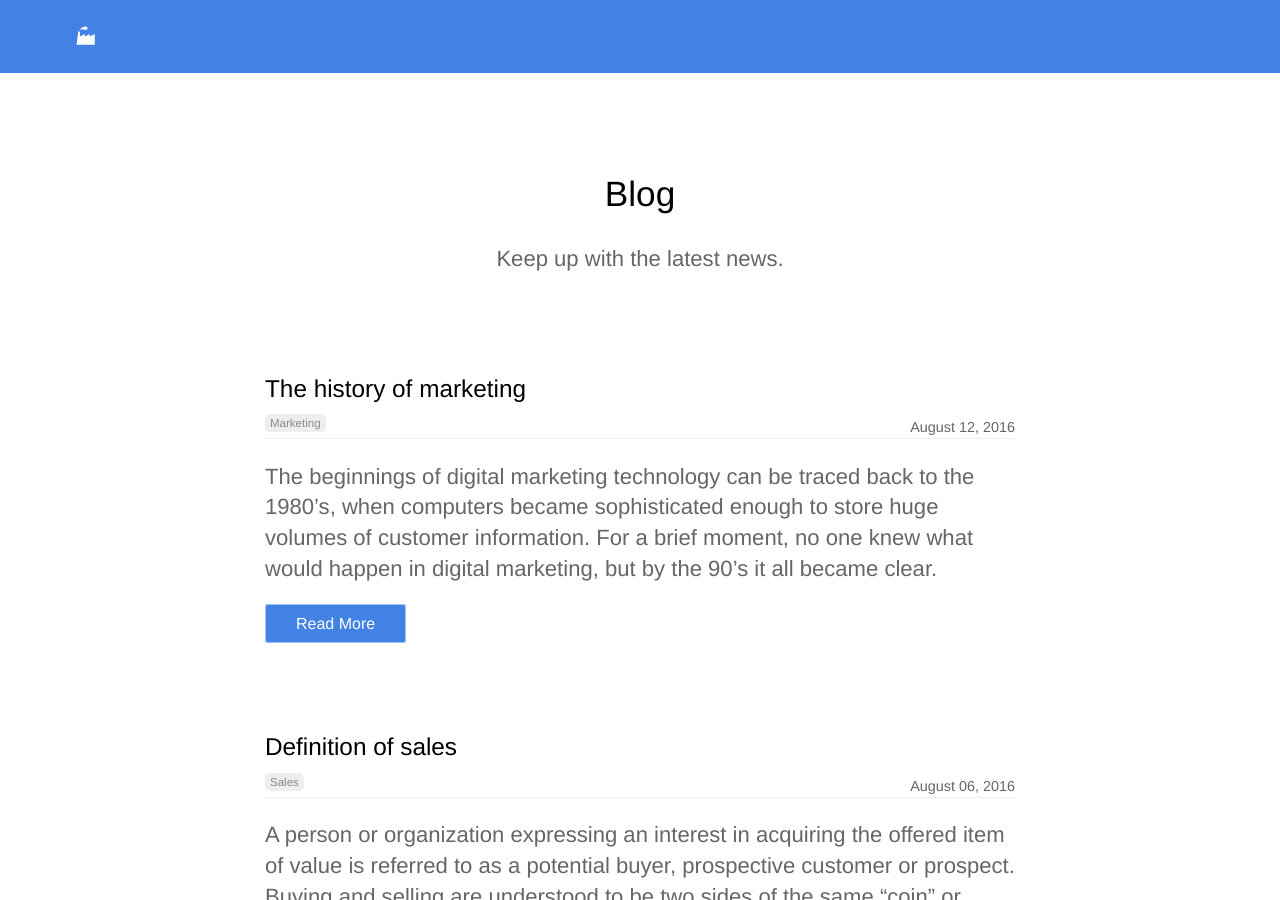
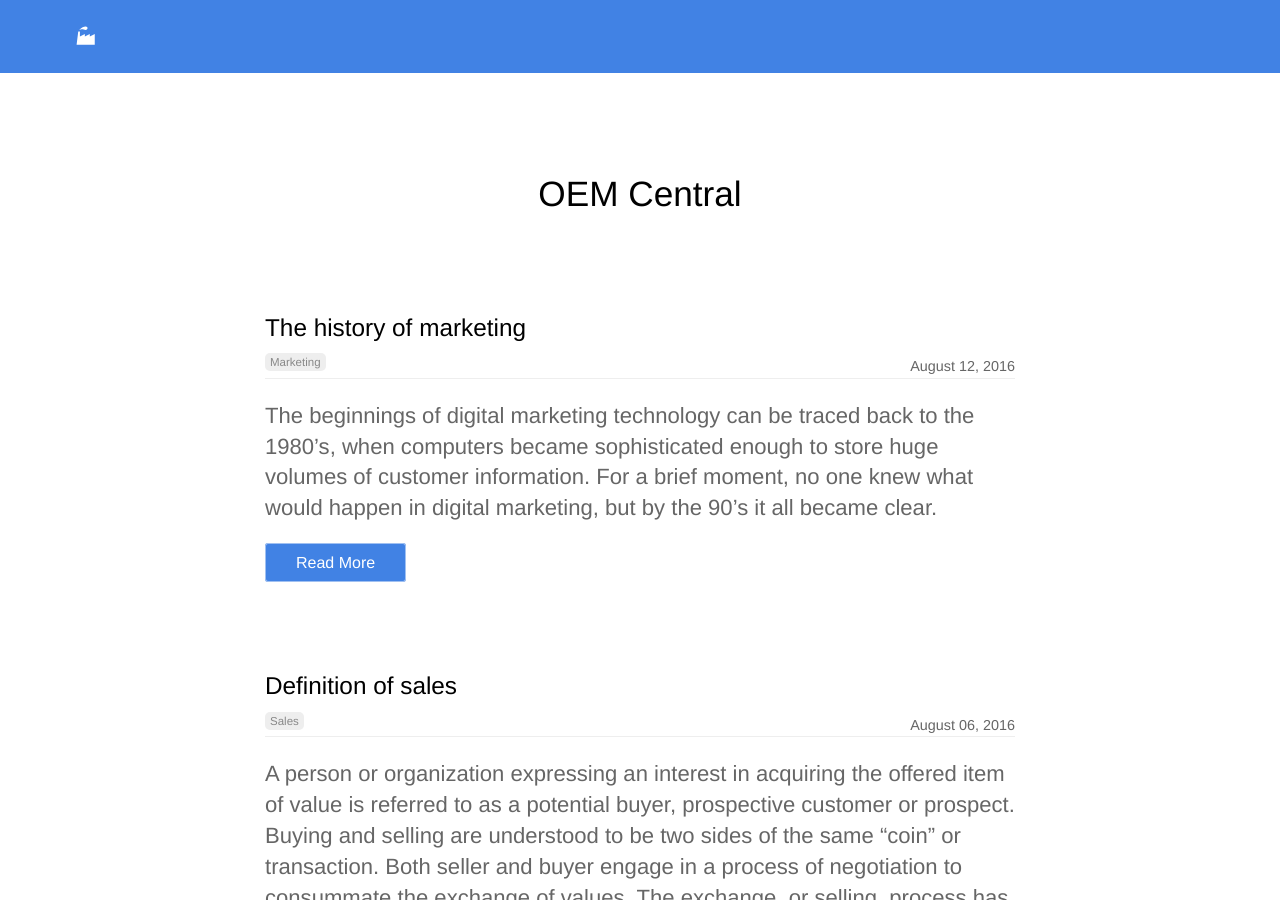
Before and after one commit to oem-central/oem-central.github.io, a Jekyll site: the page built from blog/index.html, in a window 1280 px wide and 900 px high. Built offline with Jekyll 4.4.1, drawn with Linux system fonts in a browser that asks for light colours; the list of posts is cut into pages by our own code.

Commit message:
updated title

```diff
--- a/blog/index.html
+++ b/blog/index.html
@@ -1,6 +1,5 @@
 ---
-title: Blog
-description: Keep up with the latest news.
+title: OEM Central
 ---
 
 <div class="text-container">
```
